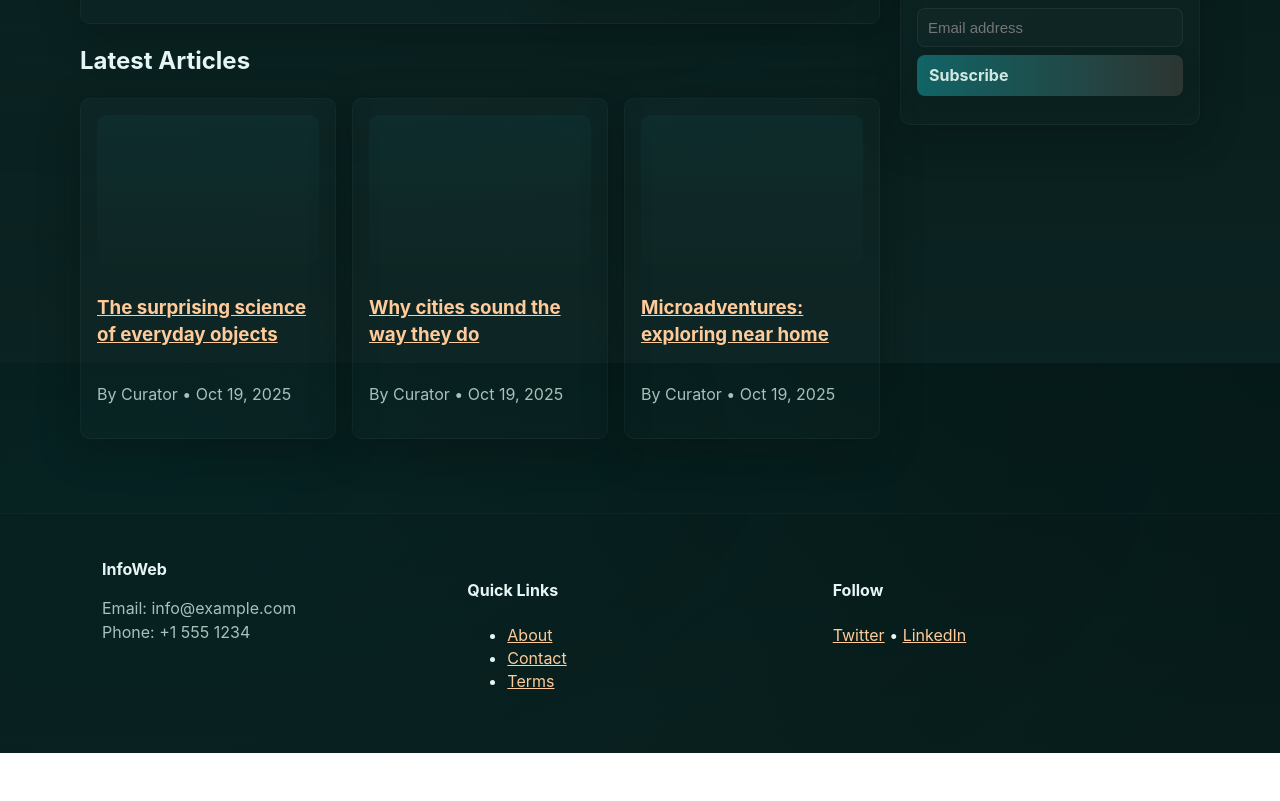
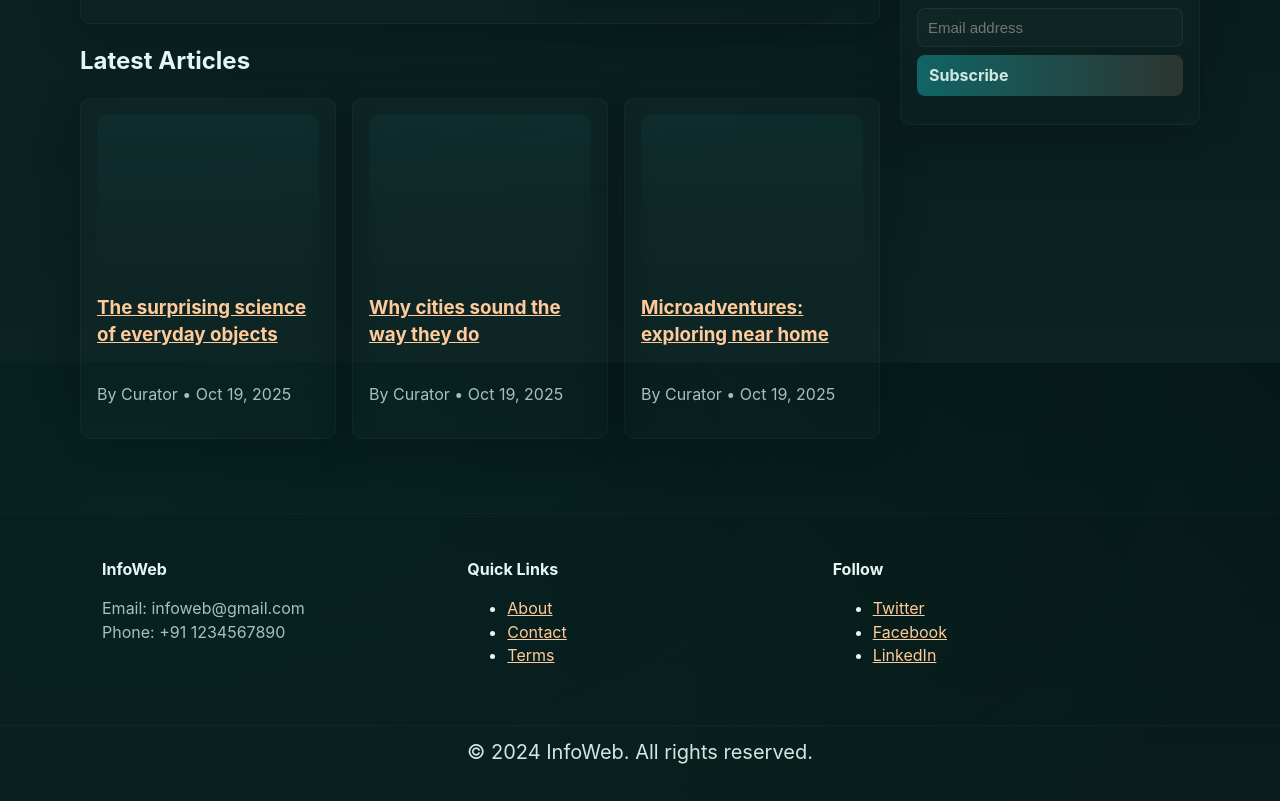
Before and after one commit to Abpattar/frontend, a plain HTML site: page index.html in a window 1280 px wide. Shown: the part 437-1238 px from the top of the page. Before the commit the page ends 1190 px from the top, so only its background shows below. Drawn offline with Linux system fonts and the light colour scheme.

Commit message:
More edits to recently changed files:

```diff
--- a/assets/css/global.css
+++ b/assets/css/global.css
@@ -131,8 +131,10 @@ header.site-header { position: relative; }
   padding: 22px 0;
   margin-top: 30px;
 }
-.footer .container { display: flex; gap: 20px; justify-content: space-between; }
+.footer .container { display: flex; gap: 20px; justify-content: space-between; align-items: flex-start; }
 .footer .col { flex: 1; }
+/* Make footer headings align along the top row and remove extra top margin */
+.footer .col h4, .footer .col strong { margin-top: 0; margin-bottom: 12px; }
 .footer-bottom { text-align: center; color: var(--muted); font-size: 20px; margin-top: 15px; }
 
 .breadcrumb { font-size: 14px; color: var(--theme-100); margin-bottom: 12px; }
--- a/assets/css/index.css
+++ b/assets/css/index.css
@@ -6,3 +6,10 @@
 .article-card .thumb { height: 150px; border-radius: 10px; margin-bottom: 10px; background: linear-gradient(180deg, rgba(17,100,102,0.12), rgba(44,53,49,0.08)); display:flex;align-items:center;justify-content:center;color:var(--theme-200);font-weight:700 }
 
 .sidebar { width: 300px; }
+.footer-bottom {
+  text-align:center;
+  padding: 12px 0;
+  border-top: 1px solid rgba(255,255,255,0.03);
+  margin-top: 20px;
+  color: var(--muted);
+}
--- a/assets/css/signup.css
+++ b/assets/css/signup.css
@@ -41,7 +41,7 @@
 .btn-back {
   background: rgba(255,255,255,0.02);
   border: 1px solid rgba(255,255,255,0.06);
-  color: #f59b25ce;
+  color:#D9B08C;
   padding: 10px 16px;
   border-radius: 12px;
   text-decoration: none;
--- a/index.html
+++ b/index.html
@@ -98,7 +98,7 @@
     <div class="container">
       <div class="col">
         <strong>InfoWeb</strong>
-        <p class="muted">Email: info@example.com<br>Phone: +1 555 1234</p>
+        <p class="muted">Email: infoweb@gmail.com<br>Phone: +91 1234567890</p>
       </div>
       <div class="col">
         <h4>Quick Links</h4>
@@ -110,9 +110,16 @@
       </div>
       <div class="col">
         <h4>Follow</h4>
-        <p><a href="#">Twitter</a> • <a href="#">LinkedIn</a></p>
+        <ul class="social-links">
+        <li><a href="https://www.twitter.com">Twitter</a></li>
+        <li><a href="https://www.facebook.com">Facebook</a></li>
+        <li><a href="https://www.linkedin.com">LinkedIn</a></li>
+        </ul>
       </div>
     </div>
+      <div class="footer-bottom">
+      &copy; 2024 InfoWeb. All rights reserved.
+      </div>
   </footer>
 </body>
 </html>
```
Also changed, not shown: signup.html (+1 -1 lines).
